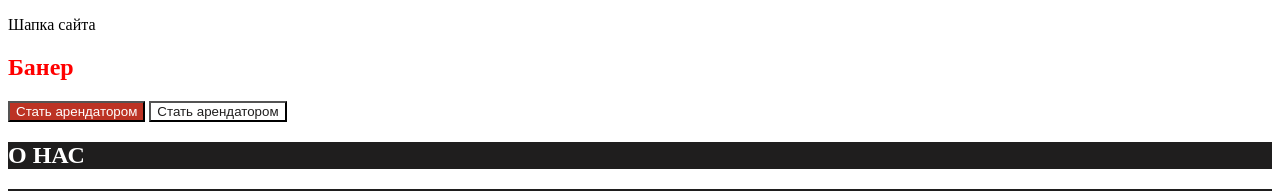
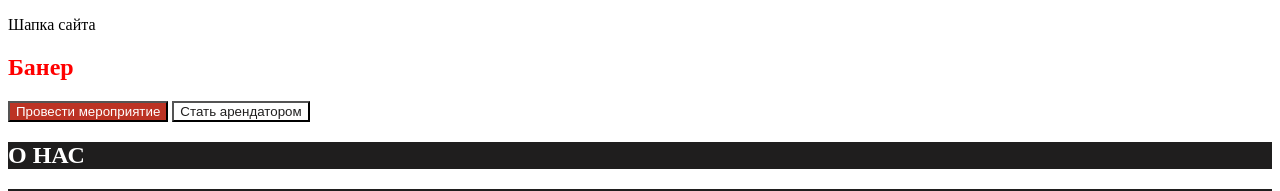
Before and after one commit to Anastasia-Kostyshina/projectkostyshina, a plain HTML site: page index.html in a window 1280 px wide. Shown: the top 191 px of the page. Drawn offline with Linux system fonts and the light colour scheme.

Commit message:
my changes

```diff
--- a/index.html
+++ b/index.html
@@ -15,7 +15,7 @@
         <section class="section">
             <h1 class="header">Банер</h1>
 
-            <button type="button" class="button">Стать арендатором</button>
+            <button type="button" class="button">Провести мероприятие</button>
             <button type="button" class="button button--transparent">Стать арендатором</button>
         </section>
 
```
